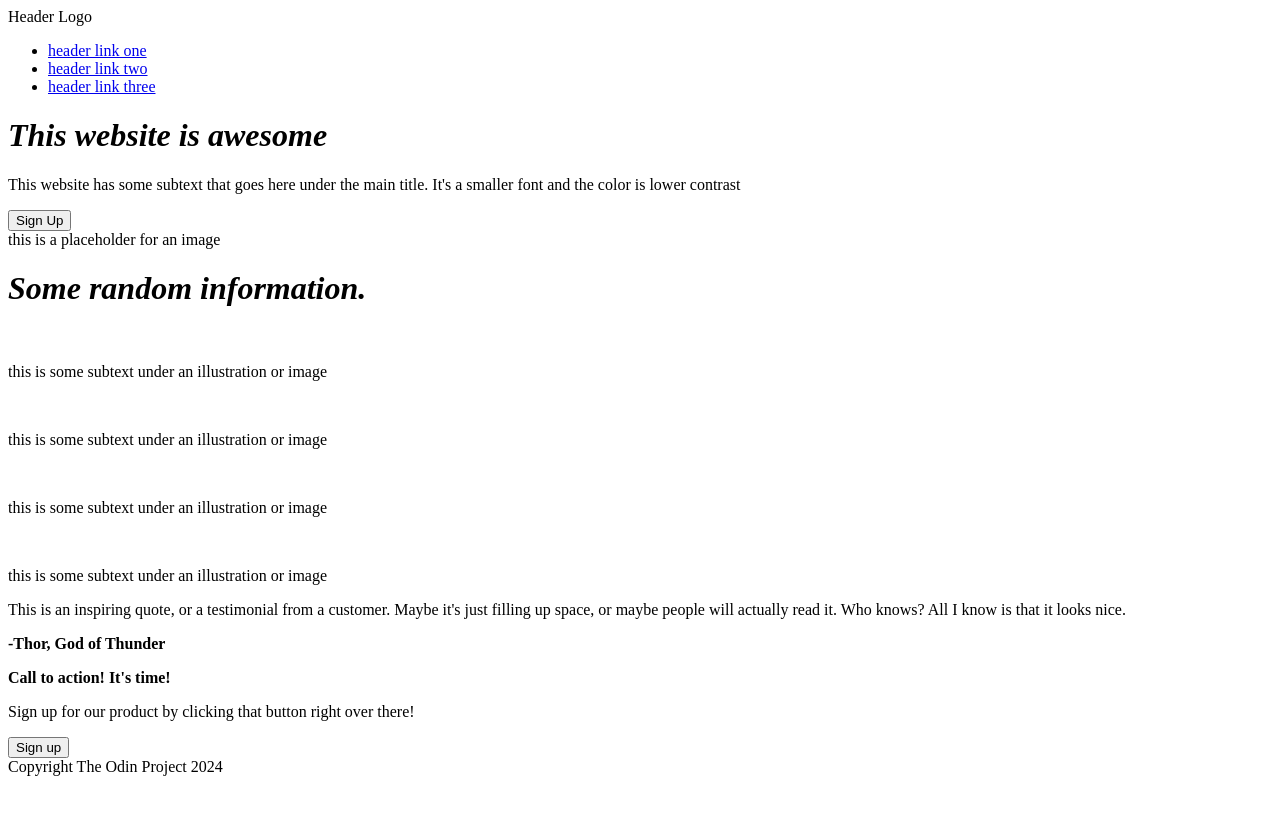
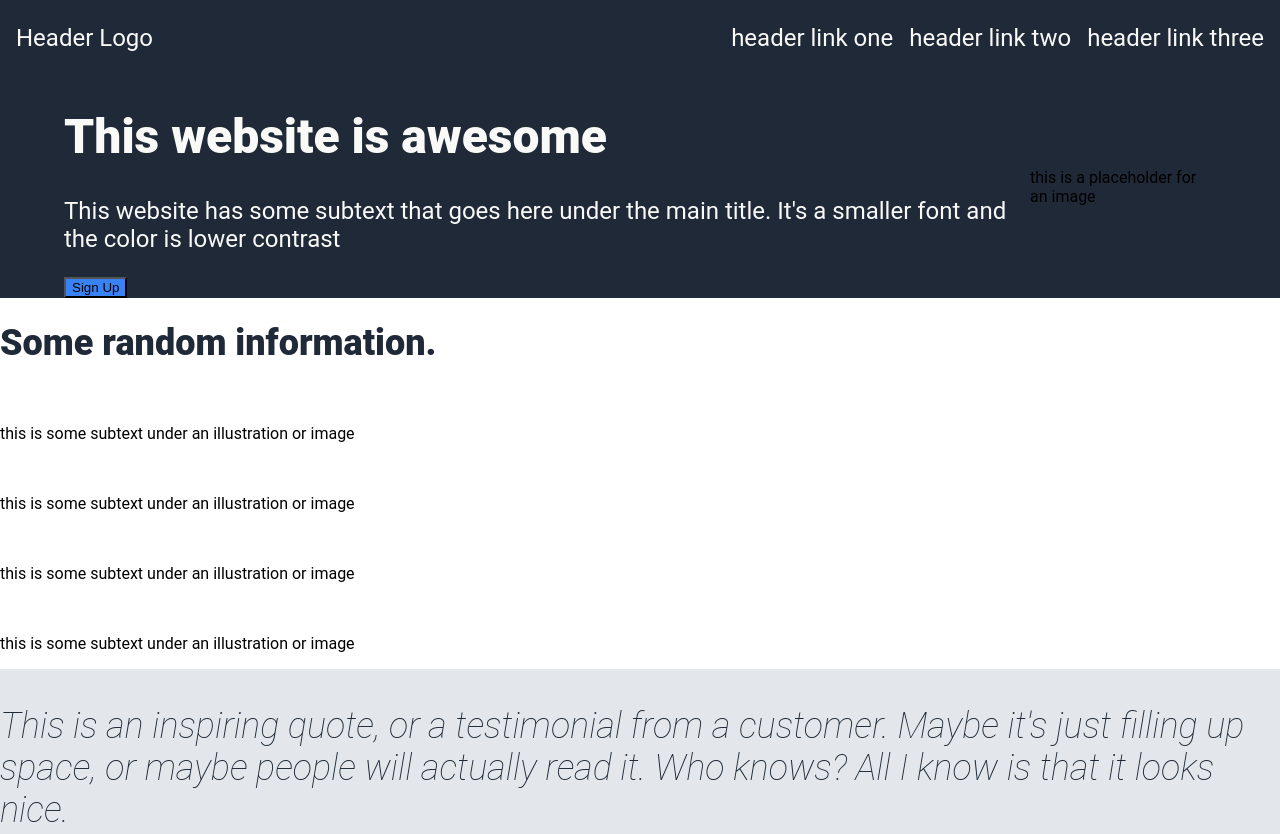
Before and after one commit to b022010076/landing-page, a plain HTML site: page index.html in a window 1280 px wide. Shown: the top 834 px of the page. Before the commit the page ends 800 px from the top, so only its background shows below. Drawn offline with Linux system fonts and the light colour scheme.

Commit message:
Add colors, styling

```diff
--- a/index.html
+++ b/index.html
@@ -6,26 +6,27 @@
         <link rel="stylesheet" href="style.css">
     </head>
     <body>
+        <div class="container">
             <div class="header">
                 <div class="navigation">
                     <div class="logo">Header Logo</div>
                     <ul class="pages">
-                    <li><a href="#">header link one</a></li>
-                    <li><a href="#">header link two</a></li>
-                    <li><a href="#">header link three</a></li>
+                        <li><a class="header-text" href="#">header link one</a></li>
+                        <li><a class="header-text" href="#">header link two</a></li>
+                        <li><a class="header-text" href="#">header link three</a></li>
                     </ul>
                 </div>
                 <div class="content">
                     <div class="hero-text">
                         <h1>This website is awesome</h1>
-                    <p>This website has some subtext that goes here under the main title. It's a smaller font and the color is lower contrast</p>
-                    <button>Sign Up</button>
+                        <p class="header-text">This website has some subtext that goes here under the main title. It's a smaller font and the color is lower contrast</p>
+                        <button class="signup-button">Sign Up</button>
                     </div>
                     <div class="splashimage">this is a placeholder for an image</div>
                 </div>
             </div>
             <div class="information">
-            <h1>Some random information.</h1>
+                <h1 class="info-header">Some random information.</h1>
                 <div class="info-cards">
                     <div class="info">
                         <img src="" alt="" class="info-image">
@@ -57,5 +58,6 @@
                 <button class="signup-button">Sign up</button>
             </div>
             <div class="footer">Copyright The Odin Project 2024</div>
+        </div>
     </body>
 </html>
--- a/style.css
+++ b/style.css
@@ -1,3 +1,75 @@
-h1 {
+body {
+    font-family: Roboto, sans-serif;
+    margin: 0;
+    padding: 0;
+}
+
+.header, .footer {
+    background-color: #1F2937;
+    display: flex;
+    flex-direction: column;
+    flex: 1;
+}
+
+.hero-text h1 {
+    font-size: 48px;
+    color: #f9faf8;
+    font-weight: 900;
+
+}
+
+.header .logo {
+    font-size: 24px;
+    color: #f9faf8;
+}
+
+.header-text {
+    font-size: 24px;
+    color: #f9faf8;
+    text-decoration: none;
+}
+
+button.signup-button, .signup {
+    background-color: #3882f6;
+}
+
+.information .info-header {
+    font-size: 36px;
+    color: #1f2937;
+    font-weight: 900;
+}
+
+.quote {
+    background-color: #e3e7eb;
+    font-size: 36px;
     font-style: italic;
+    font-weight: lighter;
+    color: #1f2937;
 }
+
+.container {
+    display: flex;
+    flex-direction: column;
+}
+
+.navigation {
+    margin: 0 8px;
+    padding: 8px;
+    display: flex;
+    justify-content: space-between;
+    align-items: center;
+}
+
+ul.pages {
+    display: flex;
+    gap: 16px;
+    list-style: none;
+}
+
+.content {
+    display: flex;
+    flex: 1;
+    justify-content: center;
+    align-items: center;
+    padding: 0 64px;
+}
```
Lines whose indentation alone changed are shown as unchanged.
